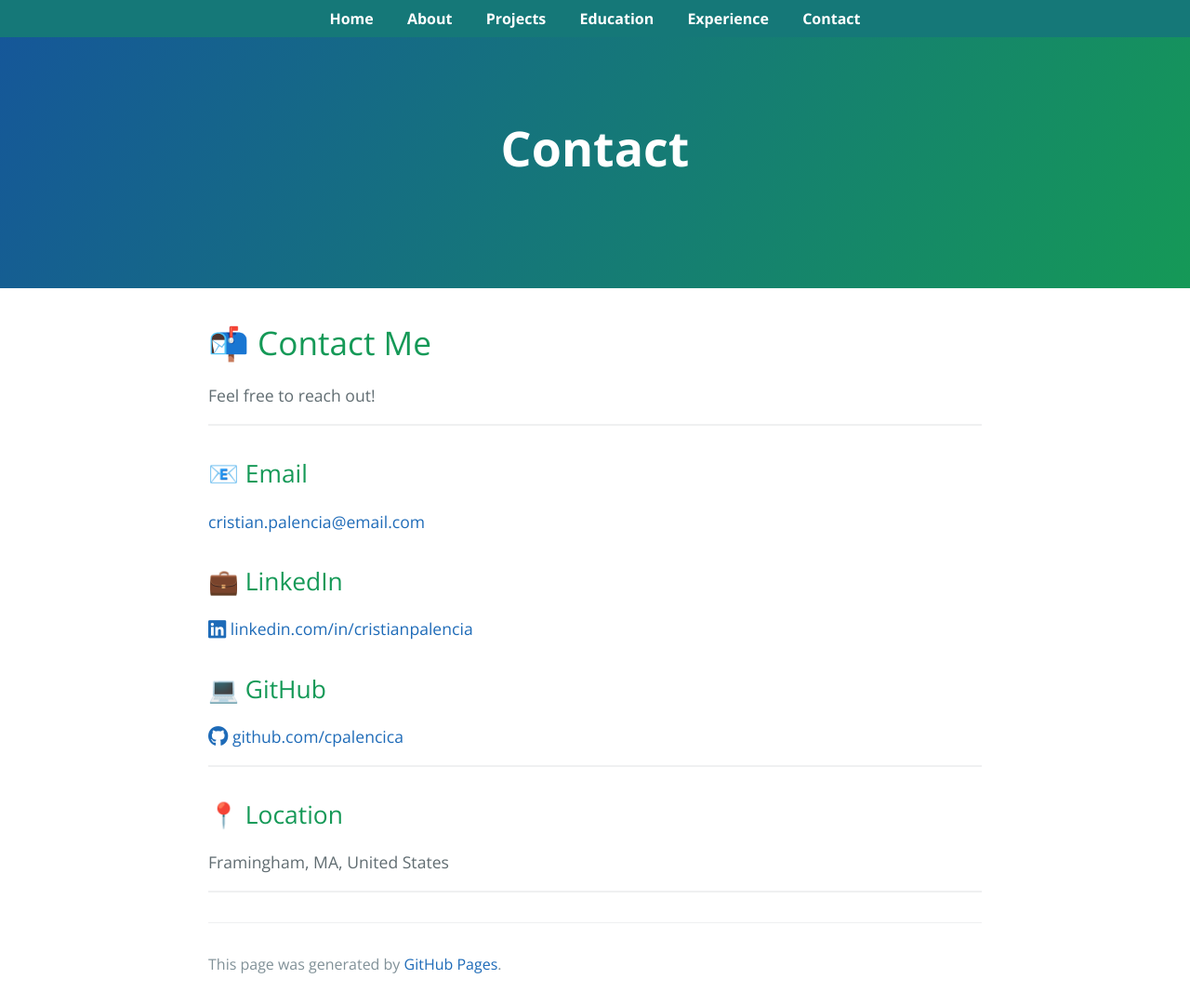
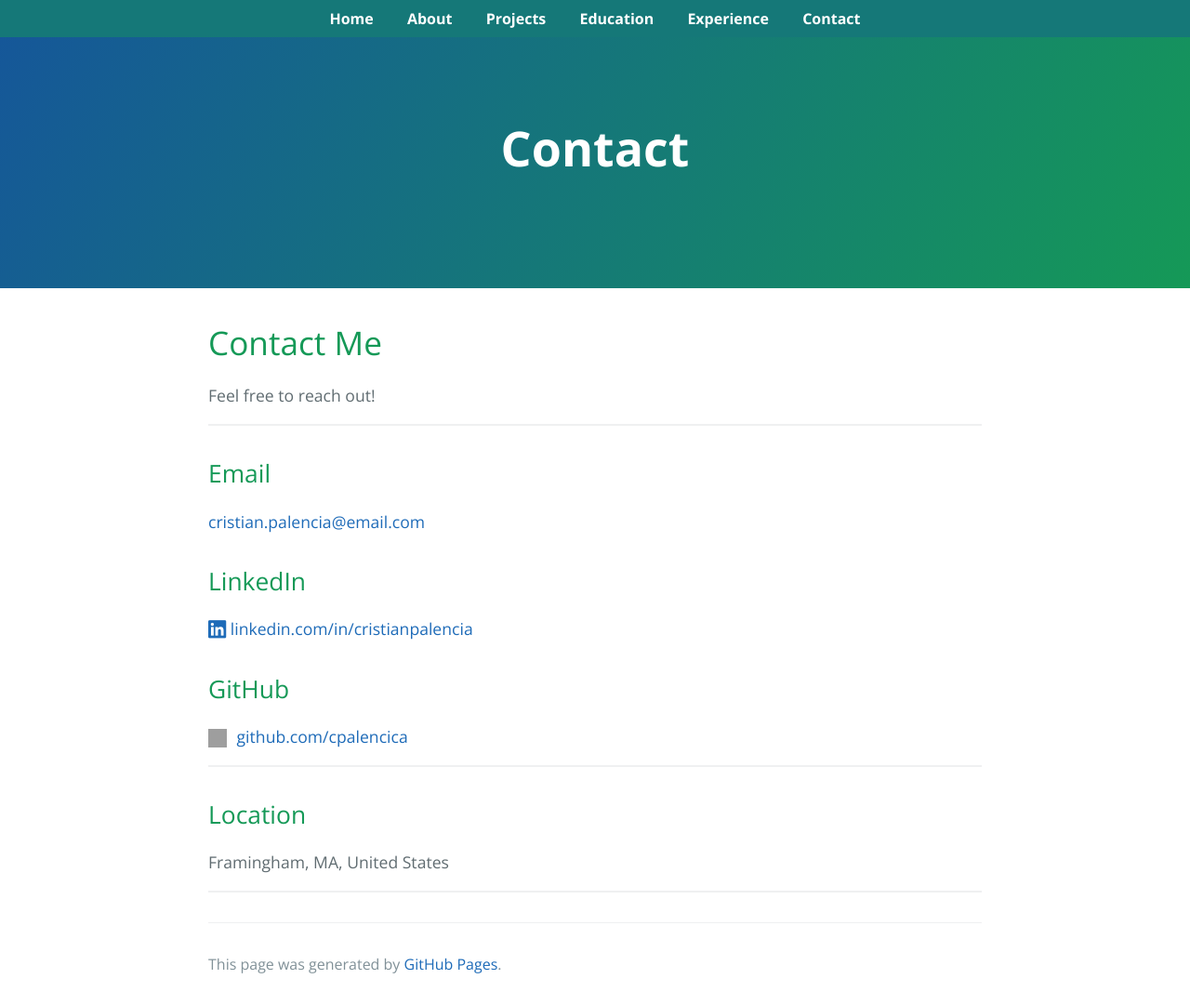
Before and after one commit to cpalencica/cpalencica.github.io, a Jekyll site: the page built from contact/index.md, in a window 1280 px wide. Shown: the whole page at 93% size. Built offline with Jekyll 4.4.1, drawn with Linux system fonts in a browser that asks for light colours; a style sheet for code colours, icons or effects is not loaded; the repository's description, which GitHub fills in, is left out; grey boxes are pictures that could not be loaded.

Commit message:
github icon

```diff
--- a/contact/index.md
+++ b/contact/index.md
@@ -3,28 +3,29 @@
 title: Contact
 ---
 
-# 📬 Contact Me
+# Contact Me
 
 Feel free to reach out!
 
 ---
 
-## 📧 Email
+## Email
 [cristian.palencia@email.com](mailto:cristian.palencia@email.com)
 
-## 💼 LinkedIn
+## LinkedIn
 <a href="https://www.linkedin.com/in/cristianpalencia" target="_blank" rel="noopener noreferrer">
   <i class="fab fa-linkedin fa-lg"></i> linkedin.com/in/cristianpalencia
 </a>
 
-## 💻 GitHub
+## GitHub
 <a href="https://github.com/cpalencica" target="_blank" rel="noopener noreferrer">
-  <i class="fab fa-github fa-lg"></i> github.com/cpalencica
+  <img src="{{ '/assets/icons/github.svg' | relative_url }}" alt="GitHub" style="width:20px; height:20px; vertical-align:middle; margin-right:6px;">
+  github.com/cpalencica
 </a>
 
 ---
 
-## 📍 Location
+## Location
 Framingham, MA, United States
 
 ---
```
Also changed, not shown: assets/icons/github-mark.svg (added).
